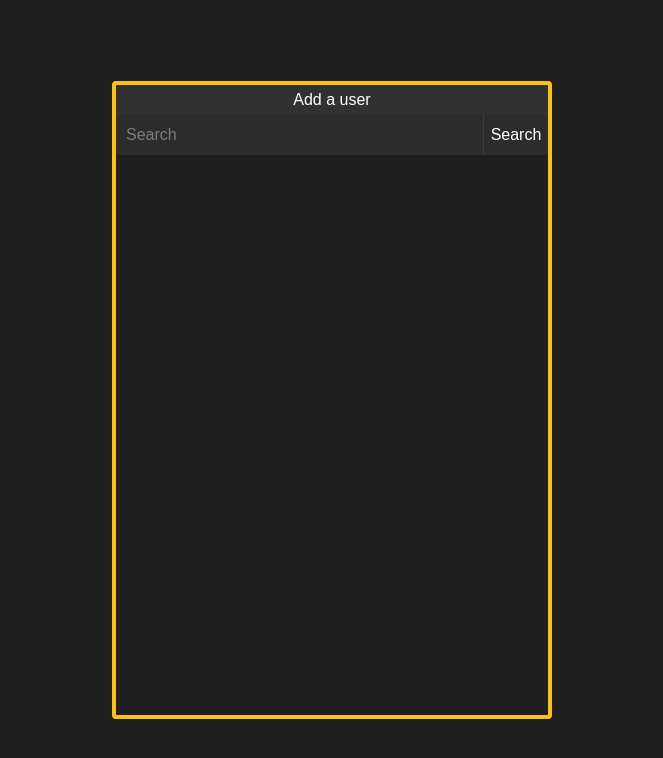
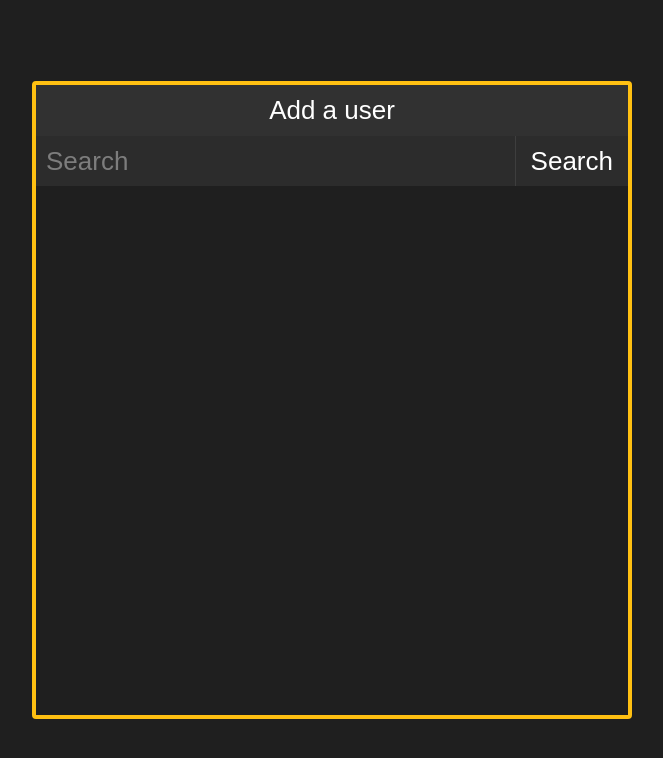
Before and after one commit to IvanZemsky/react-users-list-1, a React (Create React App) app: page / in a window 1280 px wide. Shown: the top 758 px of the page, without its empty margins (308-971 px from the left). Built offline with nearby package versions, Linux system fonts and the light colour scheme; a web font is replaced by a local one.

Commit message:
New styles

```diff
--- a/src/App.css
+++ b/src/App.css
@@ -14,7 +14,7 @@
 
 .control {
    width: 100%;
-   max-width: 440px;
+   max-width: 600px;
    height: 85%;
    overflow-y: hidden;
 
@@ -24,12 +24,11 @@
 
 .control-form {
    position: relative;
-   height: 70px;
 }
 
 .control-turn {
    width: 100%;
-   height: 30px;
+   padding: 10px 15px;
    background-color: #313131;
    color: #fff;
 }
--- a/src/components/CreateInput/CreateInput.css
+++ b/src/components/CreateInput/CreateInput.css
@@ -1,16 +1,13 @@
 .control-create{
    display: flex;
    width: 100%;
-   height: 40px;
 }
 
 .control-create input{
    flex: 1 1 auto;
 
-   width: 10px;
-
+   height: 50px;
    padding: 10px;
-
    border-left: 1px solid #3e3e3e;
    border-right: 1px solid #3e3e3e;
 
@@ -22,9 +19,10 @@
    color: #7d7d7d;
 }
 
-.control-create-close,
 .control-create-button{
-   flex: 0 0 64px;
+   flex: 0 0 104px;
+   height: 50px;
+   padding: 10px 15px;
    background-color: #2c2c2c;
    color: #fff;
 }
--- a/src/components/Output/Output.css
+++ b/src/components/Output/Output.css
@@ -1,9 +1,9 @@
 .output {
-   height: calc(100% - 70px);
+   height: calc(100% - 91px);
 }
 
 .user-card{
-   height: 37px;
+   height: 57px;
    border-bottom: 1px solid #3e3e3e;
    overflow-y: hidden;
    transition: .5s;
@@ -11,7 +11,7 @@
 
 .card-name{
    position: relative;
-   padding: 10px 64px 10px 10px;
+   padding: 15px 68px 15px 15px;
    border-bottom: 1px solid #3e3e3e;
    cursor: pointer;
 }
@@ -28,5 +28,6 @@
 }
 
 .card-info{
-   padding: 10px 64px 10px 14px;
+   padding: 15px 68px 15px 15px;
+   font-size: 22px;
 }
--- a/src/components/SearchInput/SearchInput.css
+++ b/src/components/SearchInput/SearchInput.css
@@ -1,14 +1,12 @@
 .control-search{
    display: flex;
    width: 100%;
-   height: 40px;
 }
 
 .control-search input{
    flex: 1 1 10px;
 
-   width: 10px;
-
+   height: 50px;
    padding: 5px 10px;
    border-right: 1px solid #3e3e3e;
 
@@ -21,7 +19,9 @@
 }
 
 .control-search-button{
-   flex: 0 0 64px;
+   flex: 0 0 104px;
+   height: 50px;
+   padding: 10px 15px;
    background-color: #2c2c2c;
    color: #fff;
 }
--- a/src/index.css
+++ b/src/index.css
@@ -4,6 +4,7 @@ body {
    font-family: 'Sofia Sans', sans-serif;
    background-color: #1f1f1f;
    color: white;
+   font-size: 26px;
 }
 
 button, input{
```
